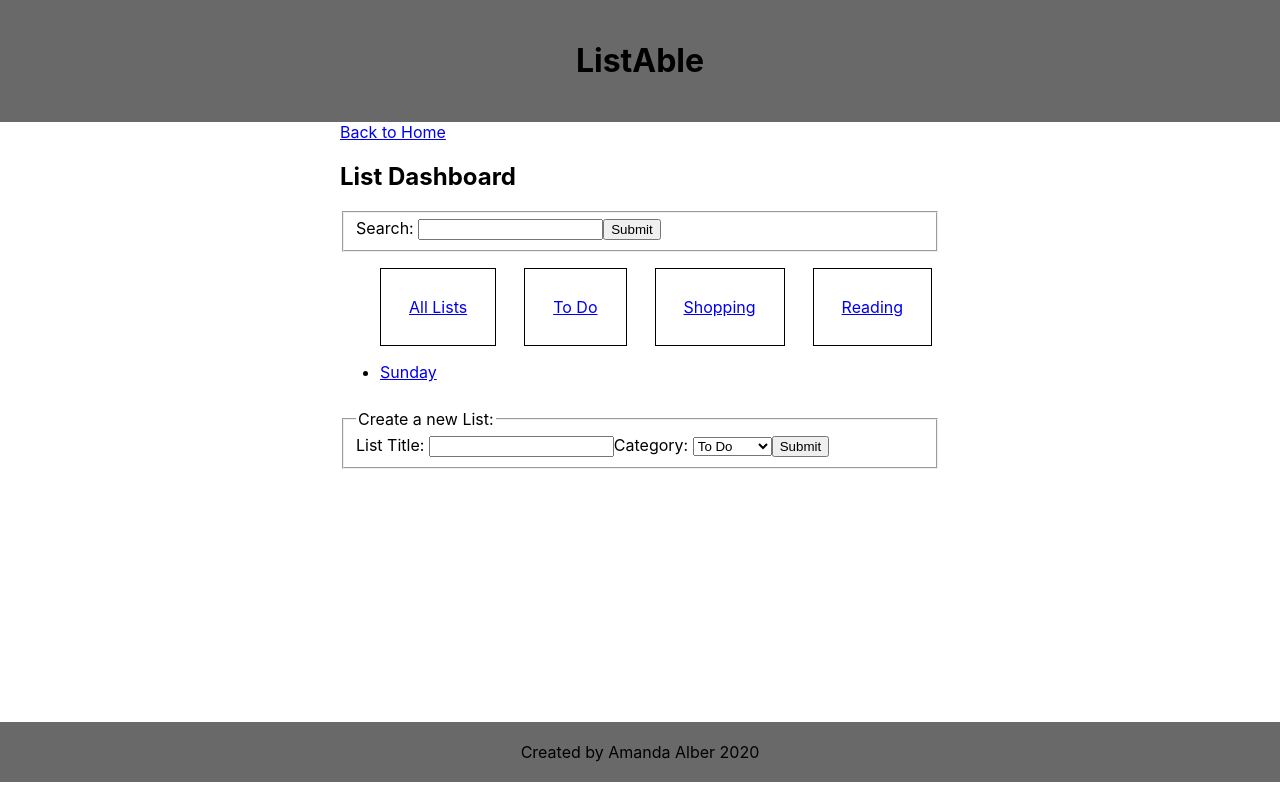
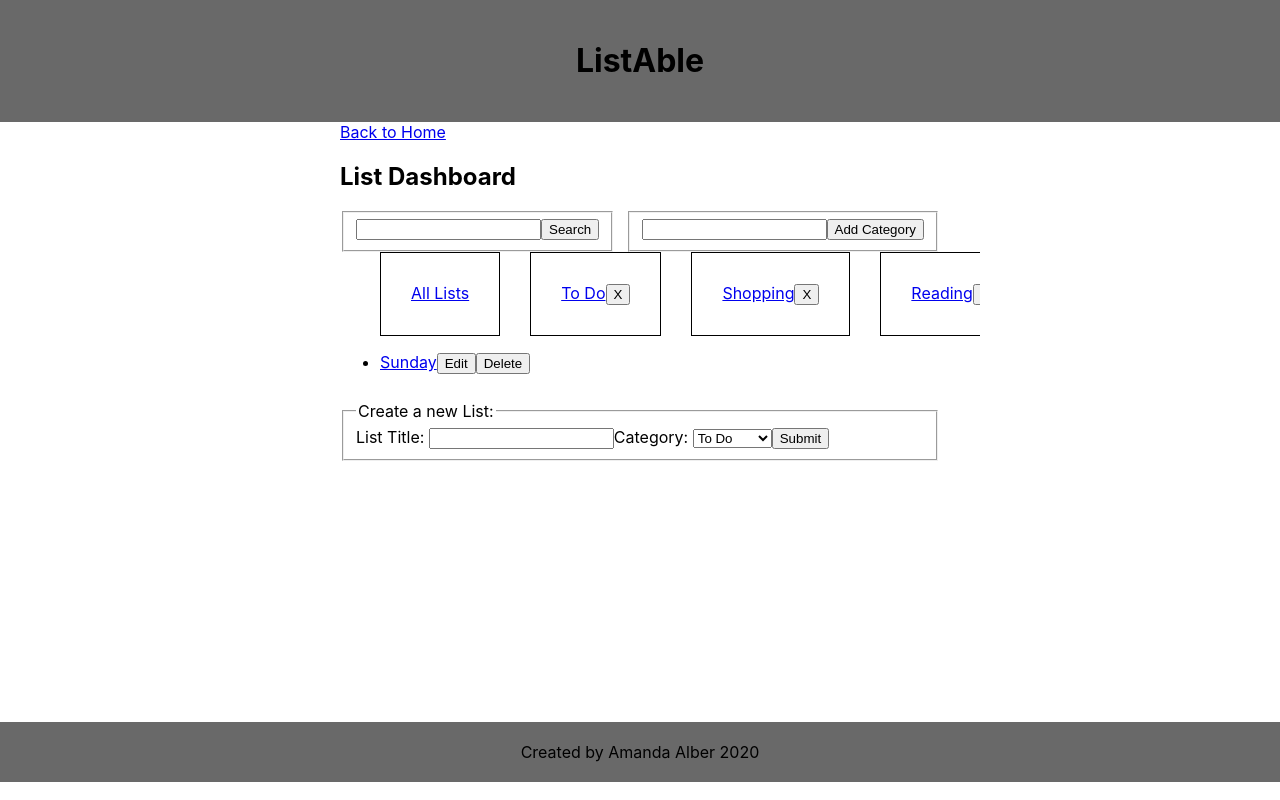
Before and after one commit to mandyalber/ListAble-Client, a React (Create React App) app: page /category/1 in a window 1280 px wide. Built offline with nearby package versions, Linux system fonts and the light colour scheme.

Commit message:
added create and delete functionality

```diff
--- a/src/Components/CategoryNav/CategoryNav.css
+++ b/src/Components/CategoryNav/CategoryNav.css
@@ -4,6 +4,7 @@ ul.category {
     list-style: none;
     overflow: auto;
     white-space: nowrap;
+    width: 100%;
 }
 
 ul.category li {
@@ -12,3 +13,10 @@ ul.category li {
     border: 1px solid black;
     margin: 0 5% 0 0;
 }
+
+.create-category {
+    display: inline;
+    float:right;
+    padding: 0;
+    margin: 0;
+}
--- a/src/Components/CategoryNav/CategoryNav.js
+++ b/src/Components/CategoryNav/CategoryNav.js
@@ -4,12 +4,16 @@ import ListContext from '../ListContext'
 import './CategoryNav.css'
 
 export default function CategoryNav(props) {
+    const handleDeleteClick =(e)=>{
+        e.preventDefault()
+        setCategoryState(categoryState.filter(category => category.id !== e.target.value))
+    }
 
-    const { categoryState } = React.useContext(ListContext)
+    const { categoryState, setCategoryState } = React.useContext(ListContext)
     const categories = categoryState.map(cat =>
         <li key={cat.id}>
-            <NavLink to={`/category/${cat.id}`}>{cat.name}
-            </NavLink>
+            <NavLink to={`/category/${cat.id}`}>{cat.name}</NavLink>
+            <button name="delete" value={cat.id} onClick={handleDeleteClick}>X</button>
         </li>)
 
     if (categories.length) {
--- /dev/null
+++ b/src/Components/CategoryNav/CreateCategory.js
@@ -0,0 +1,33 @@
+import React from 'react'
+import ListContext from '../ListContext'
+import './CategoryNav.css'
+import { v4 as uuidv4 } from 'uuid';
+
+export default function CreateCategory(props) {
+    const { categoryState, setCategoryState } = React.useContext(ListContext)
+
+    const handleSubmitClick = (e) => {
+        e.preventDefault()
+        const newCategory = {
+            id: uuidv4(),
+            name: e.target.catname.value
+        }
+
+        //add api call to post new category
+
+        setCategoryState([...categoryState, newCategory])
+
+        e.target.catname.value = ''
+    }
+
+    return (
+        <form className="create-category" onSubmit={handleSubmitClick}>
+            <fieldset>
+                <input id="catname" type="text" required />
+                <input type="submit" value="Add Category" />
+            </fieldset>
+        </form>
+    )
+
+
+}
--- a/src/Components/CreateList/CreateList.js
+++ b/src/Components/CreateList/CreateList.js
@@ -24,6 +24,8 @@ export default function CreateList(props) {
         //add api call to post new list
 
         setListState([...listState, newList])
+
+        e.target.listname.value = ''
     }
 
     return (
--- a/src/Components/Dashboard/Dashboard.js
+++ b/src/Components/Dashboard/Dashboard.js
@@ -5,10 +5,16 @@ import SearchBox from '../SearchBox/SearchBox'
 import ListContext from '../ListContext'
 import './Dashboard.css'
 import CategoryNav from '../CategoryNav/CategoryNav'
+import CreateCategory from '../CategoryNav/CreateCategory'
 
 export default function Dashboard({ match }) {
 
-    const { listState, categoryState } = React.useContext(ListContext)
+    const handleDeleteClick =(e)=>{
+        e.preventDefault()
+        setListState(listState.filter(list => list.id !== e.target.value))
+    }
+
+    const { listState, setListState, categoryState } = React.useContext(ListContext)
 
     const selectedCategory = categoryState.filter(cat =>
         cat.id === match.params.categoryId).pop() || { id: null }
@@ -18,8 +24,9 @@ export default function Dashboard({ match }) {
 
     const lists = categoryLists ? categoryLists.map(list =>
         <li key={list.id}>
-            <NavLink to={`/list/${list.id}`}>{list.name}
-            </NavLink>
+            <NavLink to={`/list/${list.id}`}>{list.name}</NavLink>
+            <button>Edit</button>
+                <button name="delete" value={list.id} onClick={handleDeleteClick}>Delete</button>
         </li>)
         : `No ${selectedCategory.name} Lists yet, create a new list below`
 
@@ -27,7 +34,7 @@ export default function Dashboard({ match }) {
         <main>
             <Link to="/">Back to Home</Link>
             <h2>List Dashboard</h2>
-            <SearchBox />
+            <SearchBox /><CreateCategory/>
             <CategoryNav />
             <ul className="list">{lists}</ul>
             <CreateList />
--- /dev/null
+++ b/src/Components/ListDetail/AddItem.js
@@ -0,0 +1,30 @@
+import React from 'react'
+import ListContext from '../ListContext'
+import { v4 as uuidv4 } from 'uuid';
+
+export default function CreateList(props) {
+    const { itemState, setItemState } = React.useContext(ListContext)
+
+    const handleSubmitClick = (e) => {
+        e.preventDefault()
+        const newItem = {
+            id: uuidv4(),
+            name: e.target.addItem.value,
+            listId: props.listId,
+            completed: false
+        }
+
+        //add api call to post new item
+
+        setItemState([...itemState, newItem])
+
+        e.target.addItem.value = ''
+    }
+
+    return (
+        <form className="create-list" onSubmit={handleSubmitClick}>
+            <input type="text" id="addItem" />
+            <button>Add Item</button>
+        </form>
+    )
+}
--- a/src/Components/ListDetail/ListDetail.js
+++ b/src/Components/ListDetail/ListDetail.js
@@ -1,20 +1,27 @@
 import React from 'react'
 import { Link } from 'react-router-dom'
 import ListContext from '../ListContext'
+import AddItem from './AddItem'
 import './ListDetail.css'
 
 export default function ListDetail({ match }) {
+    const handleDeleteClick = (e) => {
+        e.preventDefault()
+        setItemState(itemState.filter(item => item.id !== e.target.value))
+    }
 
-    const { listState, itemState } = React.useContext(ListContext)
-    const list = listState.filter(list => list.id === match.params.listId).pop() || {id: null}
+    const { listState, itemState, setItemState } = React.useContext(ListContext)
+    const list = listState.filter(list => list.id === match.params.listId).pop() || { id: null }
     const items = itemState.length ? itemState.filter(item => item.listId === list.id)
         .map(item =>
             <li key={item.id}>
                 <input type="checkbox" id={item.id} />
                 {item.name}
                 <button>Edit</button>
-                <button>Delete</button>
+                <button name="delete" value={item.id} onClick={handleDeleteClick}>Delete</button>
             </li>) : ''
+
+
 
     if (list.id) {
         return (
@@ -22,8 +29,7 @@ export default function ListDetail({ match }) {
                 <Link to="/dashboard">Back to Dashboard</Link>
                 <h2>{list.name}</h2>
                 <ul className="todo">{items}</ul>
-                <input type="text" id="addItem" />
-                <button>Add Item</button>
+                <AddItem listId={list.id} />
             </main>
         )
     }
--- a/src/Components/SearchBox/SearchBox.css
+++ b/src/Components/SearchBox/SearchBox.css
@@ -0,0 +1,4 @@
+.searchbox{
+    display: inline;
+    float: left;
+}
--- a/src/Components/SearchBox/SearchBox.js
+++ b/src/Components/SearchBox/SearchBox.js
@@ -3,11 +3,10 @@ import './SearchBox.css'
 
 export default function Dashboard(props) {
     return (
-        <form action="#">
+        <form className="searchbox">
             <fieldset>
-                <label htmlFor="searchbox">Search: </label>
-                <input id="username" type="text" />
-                <button>Submit</button>
+                <input id="searchbox" type="text" />
+                <button>Search</button>
             </fieldset>
         </form>
     )
```
Also changed, not shown: 1 other file (tests, documents, lock files or other folders).
